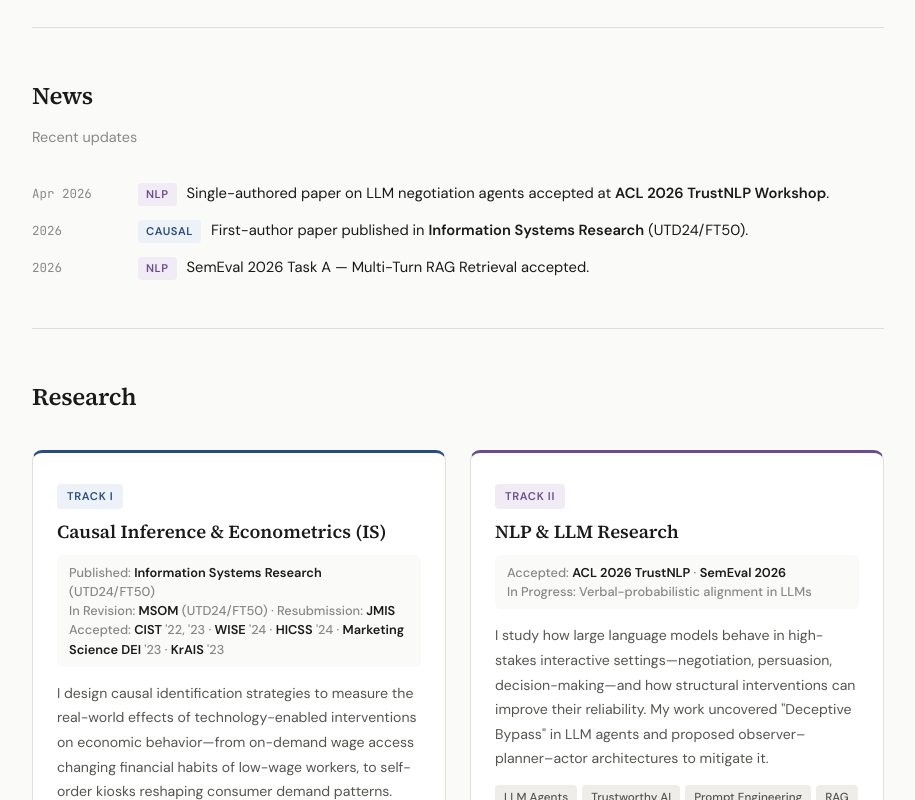
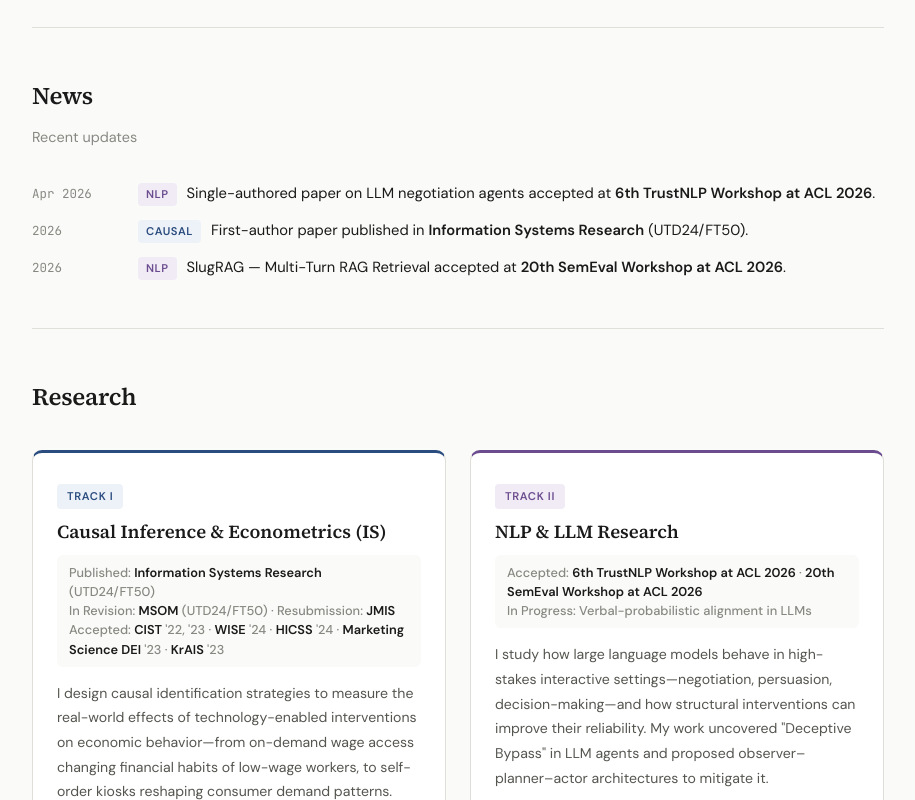
Before and after one commit to jessica-jh/jessica-jh.github.io, a plain HTML site: page index.html in a window 1280 px wide. Shown: the part 716-1516 px from the top of the page, without its empty margins (182-1097 px from the left). Drawn offline with Linux system fonts and the light colour scheme.

Commit message:
Update index.html

```diff
--- a/index.html
+++ b/index.html
@@ -221,7 +221,7 @@ footer p { font-size: 0.8rem; color: var(--text-tertiary); }
   <ul class="news-list">
     <li class="news-item">
       <span class="news-date">Apr 2026</span>
-      <span><span class="news-badge nlp">NLP</span> Single-authored paper on LLM negotiation agents accepted at <strong>ACL 2026 TrustNLP Workshop</strong>.</span>
+      <span><span class="news-badge nlp">NLP</span> Single-authored paper on LLM negotiation agents accepted at <strong>6th TrustNLP Workshop at ACL 2026</strong>.</span>
     </li>
     <li class="news-item">
       <span class="news-date">2026</span>
@@ -229,7 +229,7 @@ footer p { font-size: 0.8rem; color: var(--text-tertiary); }
     </li>
     <li class="news-item">
       <span class="news-date">2026</span>
-      <span><span class="news-badge nlp">NLP</span> SemEval 2026 Task A — Multi-Turn RAG Retrieval accepted.</span>
+      <span><span class="news-badge nlp">NLP</span> SlugRAG — Multi-Turn RAG Retrieval accepted at <strong>20th SemEval Workshop at ACL 2026</strong>.</span>
     </li>
   </ul>
 </section>
@@ -266,7 +266,7 @@ footer p { font-size: 0.8rem; color: var(--text-tertiary); }
       <div class="research-card-label">Track II</div>
       <h3>NLP &amp; LLM Research</h3>
       <div class="venue-highlight">
-        Accepted: <strong>ACL 2026 TrustNLP</strong> · <strong>SemEval 2026</strong><br>
+        Accepted: <strong>6th TrustNLP Workshop at ACL 2026</strong> · <strong>20th SemEval Workshop at ACL 2026</strong><br>
         In Progress: Verbal-probabilistic alignment in LLMs
       </div>
       <p>
```
